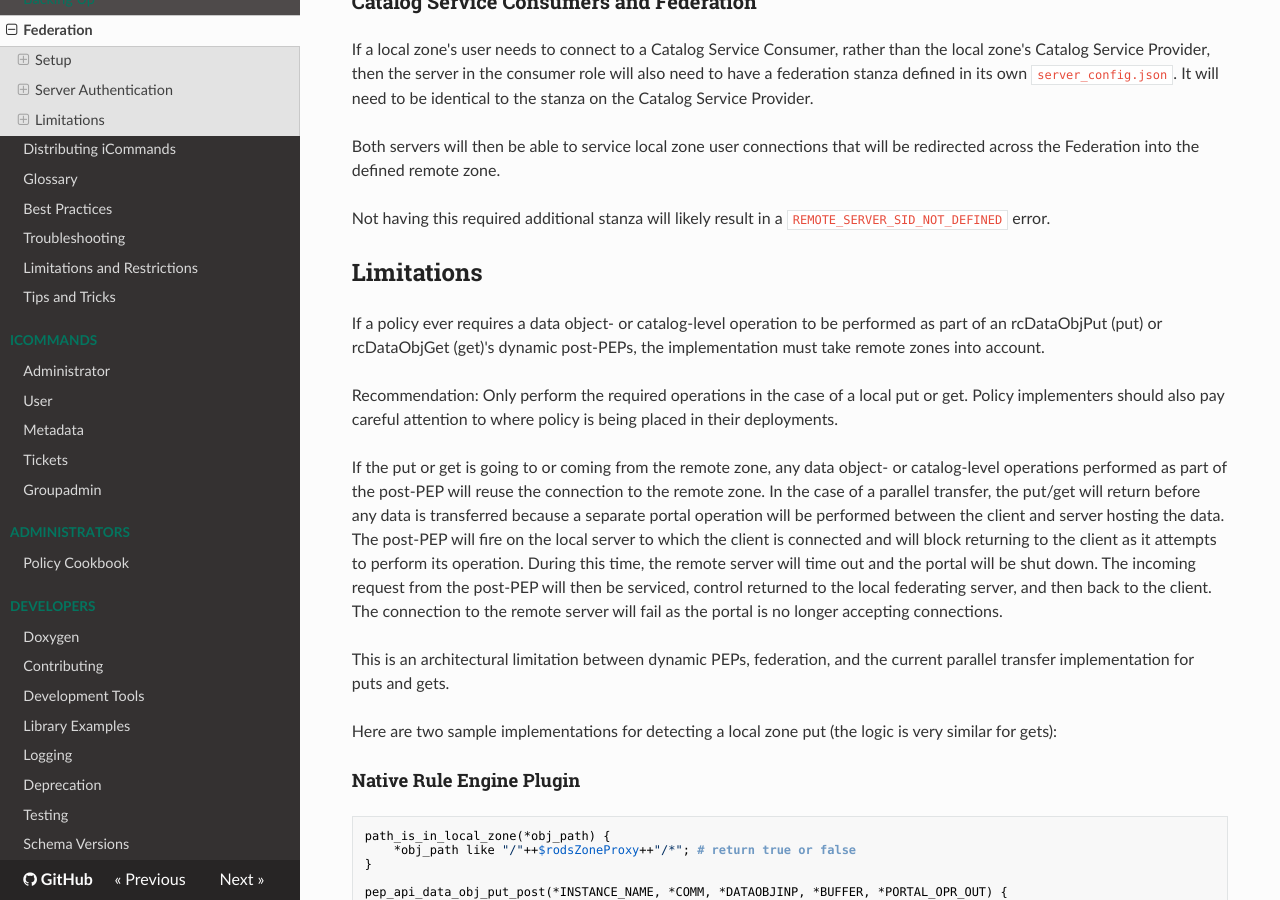
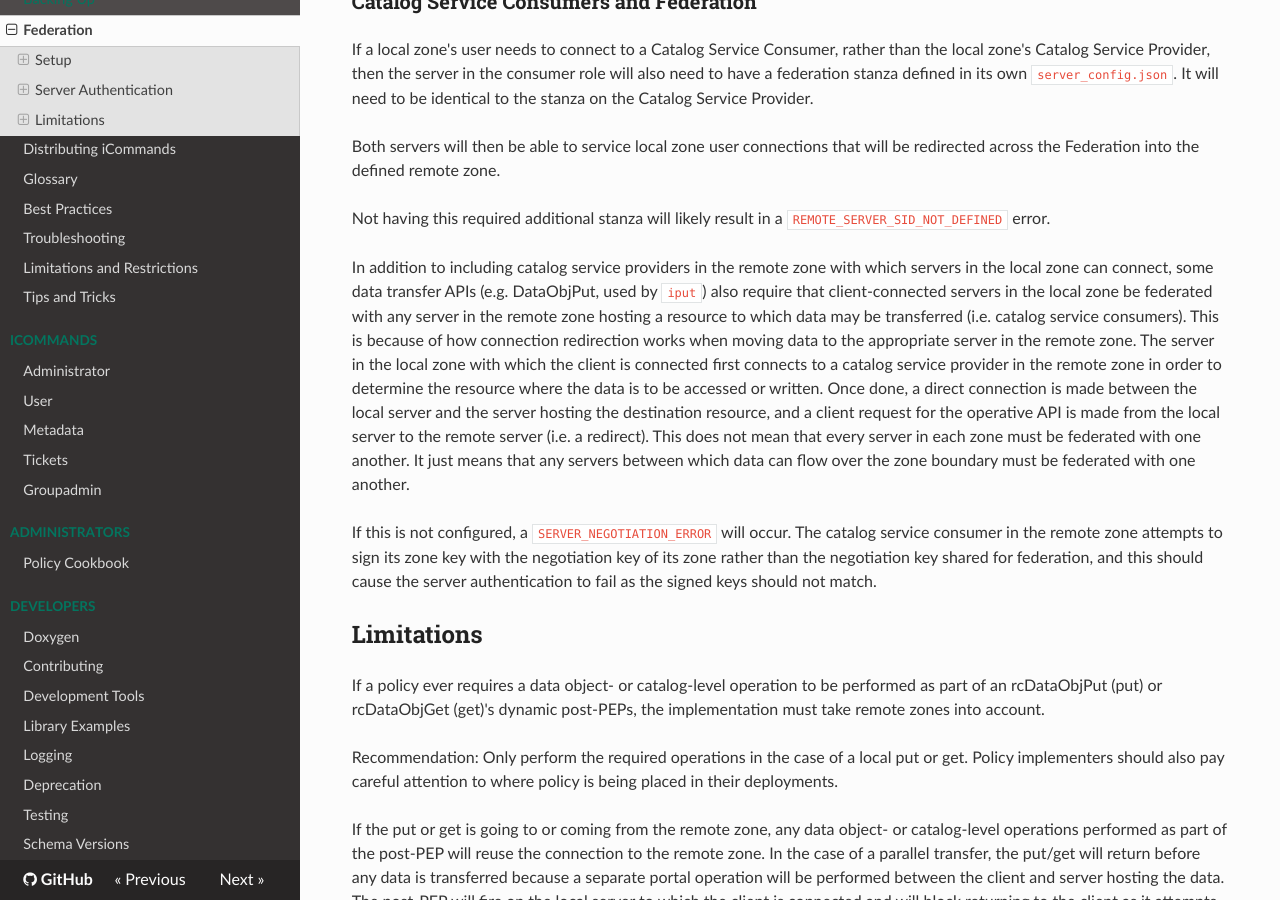
Before and after one commit to irods/irods_docs, an MkDocs documentation site: the page built from docs/system_overview/federation.md, in a window 1280 px wide and 900 px high, scrolled down 3383 px. Built offline with MkDocs 1.6.1, drawn with Linux system fonts in a browser that asks for light colours; nearby versions of some CDN libraries.

Commit message:
[irods/irods#6826] Federation: Describe consumer redirection

```diff
--- a/docs/system_overview/federation.md
+++ b/docs/system_overview/federation.md
@@ -149,6 +149,10 @@ Both servers will then be able to service local zone user connections that will
 
 Not having this required additional stanza will likely result in a `REMOTE_SERVER_SID_NOT_DEFINED` error.
 
+In addition to including catalog service providers in the remote zone with which servers in the local zone can connect, some data transfer APIs (e.g. DataObjPut, used by `iput`) also require that client-connected servers in the local zone be federated with any server in the remote zone hosting a resource to which data may be transferred (i.e. catalog service consumers). This is because of how connection redirection works when moving data to the appropriate server in the remote zone. The server in the local zone with which the client is connected first connects to a catalog service provider in the remote zone in order to determine the resource where the data is to be accessed or written. Once done, a direct connection is made between the local server and the server hosting the destination resource, and a client request for the operative API is made from the local server to the remote server (i.e. a redirect). This does not mean that every server in each zone must be federated with one another. It just means that any servers between which data can flow over the zone boundary must be federated with one another.
+
+If this is not configured, a `SERVER_NEGOTIATION_ERROR` will occur. The catalog service consumer in the remote zone attempts to sign its zone key with the negotiation key of its zone rather than the negotiation key shared for federation, and this should cause the server authentication to fail as the signed keys should not match.
+
 ## Limitations
 
 If a policy ever requires a data object- or catalog-level operation to be performed as part of an rcDataObjPut (put) or rcDataObjGet (get)'s dynamic post-PEPs, the implementation must take remote zones into account.
```
